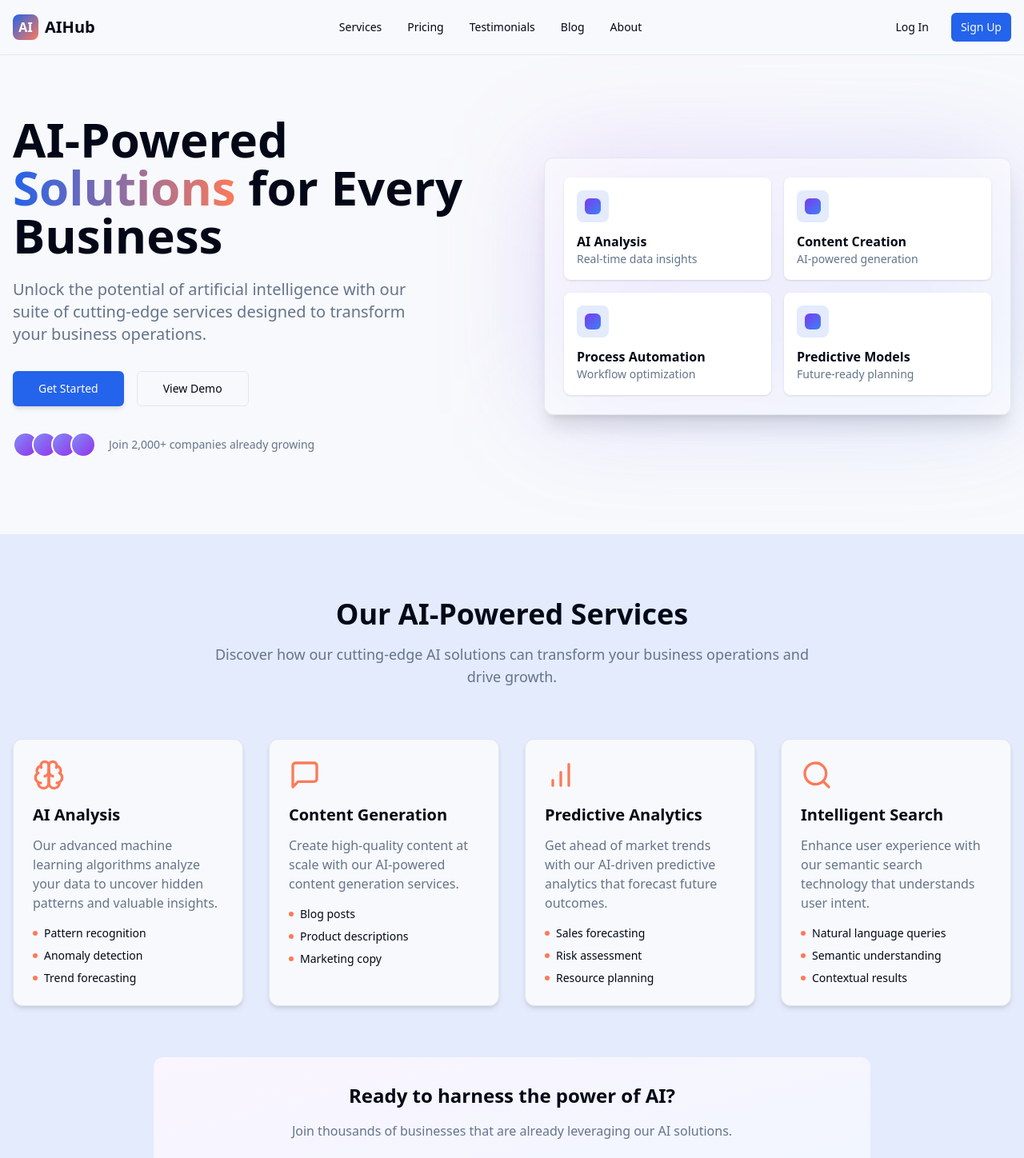
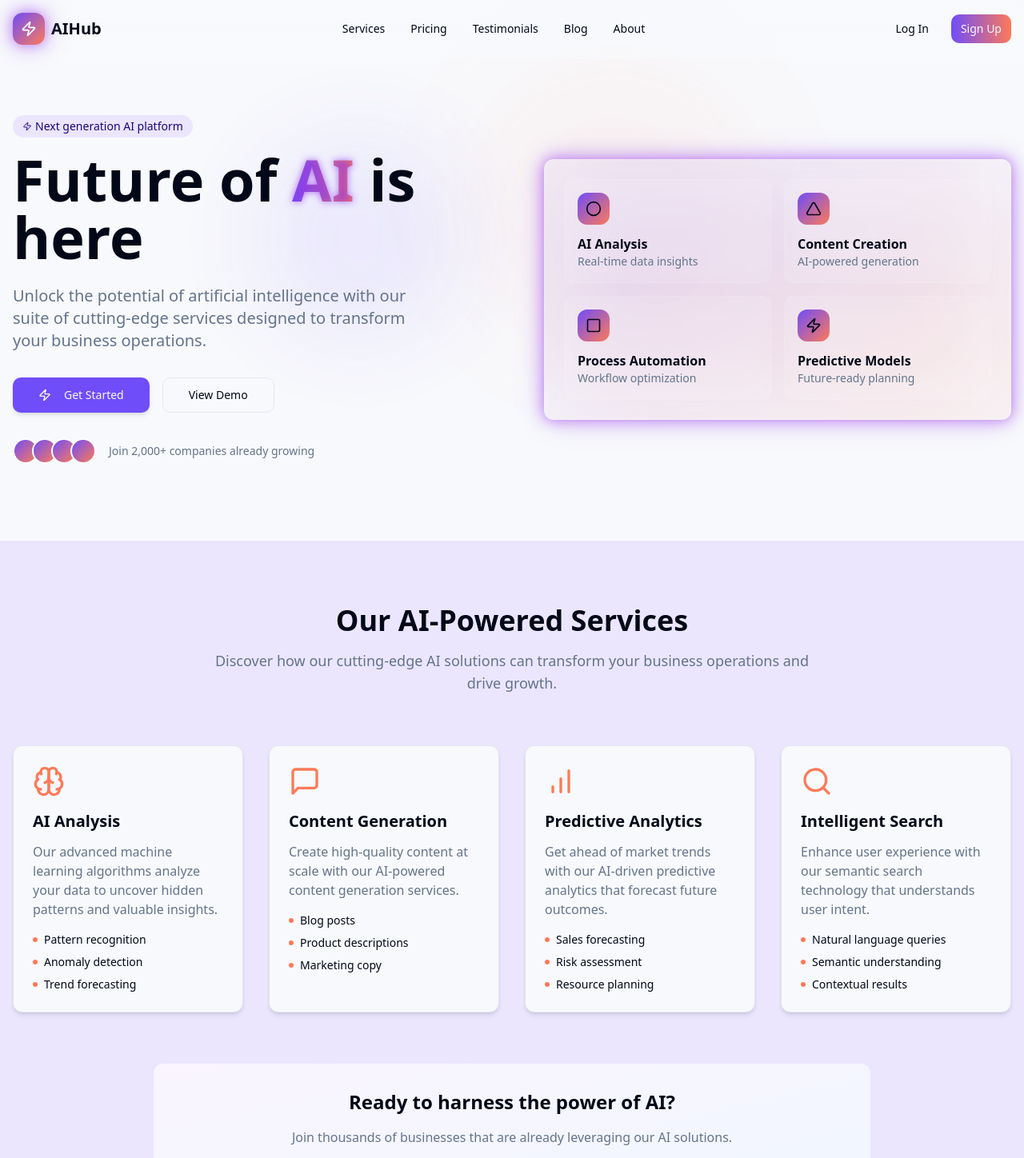
Before and after one commit to shubham3368s/ai-powered-web-hub, a React (Vite) app: page / in a window 1280 px wide. Shown: the top 1448 px of the page at 80% size. Built offline with nearby package versions, Linux system fonts and the light colour scheme.

Commit message:
Fix: Improve website design and button functionality
- Updated button styles and functionality.
- Enhanced overall website design for a more futuristic look.

```diff
--- a/src/components/Hero.tsx
+++ b/src/components/Hero.tsx
@@ -1,49 +1,61 @@
 
 import { Button } from "@/components/ui/button";
+import { Circle, Square, Triangle, Zap } from "lucide-react";
 
 const Hero = () => {
   return (
-    <section className="pt-28 pb-20 md:pt-36 md:pb-24 overflow-hidden">
+    <section className="pt-28 pb-20 md:pt-36 md:pb-24 overflow-hidden relative">
+      {/* Background animated shapes */}
+      <div className="absolute inset-0 -z-10 overflow-hidden">
+        <div className="absolute top-1/4 left-1/4 w-64 h-64 bg-primary/10 rounded-full blur-3xl animate-pulse"></div>
+        <div className="absolute bottom-1/3 right-1/4 w-96 h-96 bg-accent/10 rounded-full blur-3xl animate-pulse" style={{ animationDelay: "1s" }}></div>
+      </div>
+
       <div className="container mx-auto px-4">
         <div className="flex flex-col lg:flex-row items-center">
           <div className="w-full lg:w-1/2 mb-12 lg:mb-0">
-            <h1 className="text-4xl md:text-5xl lg:text-6xl font-extrabold leading-tight mb-6">
-              AI-Powered <span className="gradient-text">Solutions</span> for Every Business
+            <span className="inline-flex items-center px-3 py-1 rounded-full text-sm font-medium bg-secondary text-secondary-foreground mb-4">
+              <Zap className="mr-1 h-3 w-3" />
+              <span>Next generation AI platform</span>
+            </span>
+            <h1 className="text-5xl md:text-6xl lg:text-7xl font-extrabold leading-tight mb-6">
+              Future of <span className="gradient-text glow-text">AI</span> is here
             </h1>
             <p className="text-lg md:text-xl text-muted-foreground mb-8 max-w-lg">
               Unlock the potential of artificial intelligence with our suite of cutting-edge services designed to transform your business operations.
             </p>
             <div className="flex flex-col sm:flex-row space-y-4 sm:space-y-0 sm:space-x-4">
-              <Button size="lg" className="text-white shadow-md">
+              <Button size="lg" className="hover-glow shadow-md">
+                <Zap className="mr-2" />
                 Get Started
               </Button>
-              <Button variant="outline" size="lg">
+              <Button variant="outline" size="lg" className="hover-glow">
                 View Demo
               </Button>
             </div>
             <div className="mt-8 flex items-center text-sm text-muted-foreground">
               <div className="flex -space-x-2 mr-4">
                 {[1, 2, 3, 4].map((i) => (
-                  <div key={i} className="w-8 h-8 rounded-full bg-gradient-to-br from-indigo-400 to-purple-600 border-2 border-white" />
+                  <div key={i} className="w-8 h-8 rounded-full bg-gradient-to-br from-primary to-accent border-2 border-white dark:border-gray-900" />
                 ))}
               </div>
               <span>Join 2,000+ companies already growing</span>
             </div>
           </div>
           <div className="w-full lg:w-1/2 pl-0 lg:pl-10">
-            <div className="relative">
-              <div className="absolute inset-0 bg-gradient-to-br from-purple-500/20 to-blue-500/20 rounded-xl blur-3xl"></div>
-              <div className="relative bg-white/50 dark:bg-black/50 backdrop-blur-sm border rounded-xl shadow-xl p-6">
+            <div className="relative neon-border">
+              <div className="absolute inset-0 bg-gradient-to-br from-primary/20 to-accent/20 rounded-xl blur-3xl"></div>
+              <div className="relative glass-card p-6">
                 <div className="grid grid-cols-2 gap-4">
                   {[
-                    { title: "AI Analysis", desc: "Real-time data insights" },
-                    { title: "Content Creation", desc: "AI-powered generation" },
-                    { title: "Process Automation", desc: "Workflow optimization" },
-                    { title: "Predictive Models", desc: "Future-ready planning" }
+                    { title: "AI Analysis", desc: "Real-time data insights", icon: <Circle className="w-5 h-5" /> },
+                    { title: "Content Creation", desc: "AI-powered generation", icon: <Triangle className="w-5 h-5" /> },
+                    { title: "Process Automation", desc: "Workflow optimization", icon: <Square className="w-5 h-5" /> },
+                    { title: "Predictive Models", desc: "Future-ready planning", icon: <Zap className="w-5 h-5" /> }
                   ].map((feature, i) => (
-                    <div key={i} className="p-4 rounded-lg bg-white dark:bg-gray-800 shadow card-hover">
-                      <div className="w-10 h-10 rounded-lg bg-secondary flex items-center justify-center mb-3">
-                        <div className="w-5 h-5 rounded-md bg-gradient-to-br from-violet-600 to-blue-500"></div>
+                    <div key={i} className="p-4 rounded-lg bg-white/5 backdrop-blur-md border border-white/10 hover-glow">
+                      <div className="w-10 h-10 rounded-lg bg-gradient-to-br from-primary to-accent flex items-center justify-center mb-3">
+                        {feature.icon}
                       </div>
                       <h3 className="font-semibold">{feature.title}</h3>
                       <p className="text-sm text-muted-foreground">{feature.desc}</p>
--- a/src/components/Navbar.tsx
+++ b/src/components/Navbar.tsx
@@ -1,7 +1,7 @@
 
 import { useState } from 'react';
 import { Button } from "@/components/ui/button";
-import { Menu, X } from 'lucide-react';
+import { Menu, X, Zap } from 'lucide-react';
 import { Link } from 'react-router-dom';
 
 const Navbar = () => {
@@ -12,27 +12,27 @@ const Navbar = () => {
   };
 
   return (
-    <nav className="w-full py-4 bg-background/80 backdrop-blur-sm fixed top-0 z-50 border-b">
+    <nav className="w-full py-4 bg-background/70 backdrop-blur-md fixed top-0 z-50 border-b border-white/10">
       <div className="container mx-auto px-4">
         <div className="flex justify-between items-center">
           <Link to="/" className="flex items-center space-x-2">
-            <div className="w-8 h-8 rounded-lg bg-gradient-to-br from-primary to-accent flex items-center justify-center">
-              <span className="text-white font-bold">AI</span>
+            <div className="w-10 h-10 rounded-lg bg-gradient-to-br from-primary to-accent flex items-center justify-center neon-border">
+              <Zap className="text-white" size={20} />
             </div>
             <span className="text-xl font-bold">AIHub</span>
           </Link>
 
           <div className="hidden md:flex items-center space-x-8">
-            <Link to="/#features" className="text-sm font-medium hover:text-accent">Services</Link>
-            <Link to="/#pricing" className="text-sm font-medium hover:text-accent">Pricing</Link>
-            <Link to="/#testimonials" className="text-sm font-medium hover:text-accent">Testimonials</Link>
-            <Link to="/blog" className="text-sm font-medium hover:text-accent">Blog</Link>
-            <Link to="#" className="text-sm font-medium hover:text-accent">About</Link>
+            <Link to="/#features" className="text-sm font-medium hover:text-primary transition-colors">Services</Link>
+            <Link to="/#pricing" className="text-sm font-medium hover:text-primary transition-colors">Pricing</Link>
+            <Link to="/#testimonials" className="text-sm font-medium hover:text-primary transition-colors">Testimonials</Link>
+            <Link to="/blog" className="text-sm font-medium hover:text-primary transition-colors">Blog</Link>
+            <Link to="#" className="text-sm font-medium hover:text-primary transition-colors">About</Link>
           </div>
 
           <div className="hidden md:flex items-center space-x-4">
-            <Button variant="ghost" size="sm">Log In</Button>
-            <Button size="sm">Sign Up</Button>
+            <Button variant="ghost" size="sm" className="hover-glow">Log In</Button>
+            <Button size="sm" className="bg-gradient-to-r from-primary to-accent hover:shadow-lg hover:shadow-primary/30 transition-all">Sign Up</Button>
           </div>
 
           <div className="md:hidden">
@@ -43,16 +43,16 @@ const Navbar = () => {
         </div>
 
         {isMenuOpen && (
-          <div className="md:hidden pt-4 pb-3 border-t mt-2">
+          <div className="md:hidden pt-4 pb-3 border-t mt-2 border-white/10">
             <div className="flex flex-col space-y-3">
-              <Link to="/#features" className="px-2 py-1 text-sm font-medium hover:text-accent" onClick={toggleMenu}>Services</Link>
-              <Link to="/#pricing" className="px-2 py-1 text-sm font-medium hover:text-accent" onClick={toggleMenu}>Pricing</Link>
-              <Link to="/#testimonials" className="px-2 py-1 text-sm font-medium hover:text-accent" onClick={toggleMenu}>Testimonials</Link>
-              <Link to="/blog" className="px-2 py-1 text-sm font-medium hover:text-accent" onClick={toggleMenu}>Blog</Link>
-              <Link to="#" className="px-2 py-1 text-sm font-medium hover:text-accent" onClick={toggleMenu}>About</Link>
+              <Link to="/#features" className="px-2 py-1 text-sm font-medium hover:text-primary" onClick={toggleMenu}>Services</Link>
+              <Link to="/#pricing" className="px-2 py-1 text-sm font-medium hover:text-primary" onClick={toggleMenu}>Pricing</Link>
+              <Link to="/#testimonials" className="px-2 py-1 text-sm font-medium hover:text-primary" onClick={toggleMenu}>Testimonials</Link>
+              <Link to="/blog" className="px-2 py-1 text-sm font-medium hover:text-primary" onClick={toggleMenu}>Blog</Link>
+              <Link to="#" className="px-2 py-1 text-sm font-medium hover:text-primary" onClick={toggleMenu}>About</Link>
               <div className="flex space-x-2 pt-2">
                 <Button variant="outline" size="sm" className="flex-1">Log In</Button>
-                <Button size="sm" className="flex-1">Sign Up</Button>
+                <Button size="sm" className="flex-1 bg-gradient-to-r from-primary to-accent">Sign Up</Button>
               </div>
             </div>
           </div>
--- a/src/index.css
+++ b/src/index.css
@@ -5,7 +5,7 @@
 
 @layer base {
   :root {
-    --background: 222 47% 98%;
+    --background: 220 40% 98%;
     --foreground: 222.2 84% 4.9%;
 
     --card: 0 0% 100%;
@@ -14,11 +14,11 @@
     --popover: 0 0% 100%;
     --popover-foreground: 222.2 84% 4.9%;
 
-    --primary: 221 83% 53%;
+    --primary: 252 94% 64%;
     --primary-foreground: 210 40% 98%;
 
-    --secondary: 221 83% 94%;
-    --secondary-foreground: 222.2 47.4% 11.2%;
+    --secondary: 252 94% 95%;
+    --secondary-foreground: 252 94% 25%;
 
     --muted: 210 40% 96.1%;
     --muted-foreground: 215.4 16.3% 46.9%;
@@ -31,9 +31,9 @@
 
     --border: 214.3 31.8% 91.4%;
     --input: 214.3 31.8% 91.4%;
-    --ring: 221 83% 53%;
+    --ring: 252 94% 64%;
 
-    --radius: 0.5rem;
+    --radius: 0.75rem;
 
     --sidebar-background: 0 0% 98%;
     --sidebar-foreground: 240 5.3% 26.1%;
@@ -46,7 +46,7 @@
   }
 
   .dark {
-    --background: 222.2 47% 10%;
+    --background: 222.2 47% 7%;
     --foreground: 210 40% 98%;
 
     --card: 222.2 47% 10%;
@@ -55,16 +55,16 @@
     --popover: 222.2 47% 10%;
     --popover-foreground: 210 40% 98%;
 
-    --primary: 221 83% 60%;
+    --primary: 252 94% 64%;
     --primary-foreground: 222.2 47.4% 11.2%;
 
-    --secondary: 217.2 32.6% 17.5%;
+    --secondary: 252 94% 20%;
     --secondary-foreground: 210 40% 98%;
 
     --muted: 217.2 32.6% 17.5%;
     --muted-foreground: 215 20.2% 65.1%;
 
-    --accent: 12 97% 67%;
+    --accent: 335 78% 60%;
     --accent-foreground: 210 40% 98%;
 
     --destructive: 0 62.8% 30.6%;
@@ -72,7 +72,7 @@
 
     --border: 217.2 32.6% 17.5%;
     --input: 217.2 32.6% 17.5%;
-    --ring: 221 83% 60%;
+    --ring: 252 94% 64%;
     --sidebar-background: 240 5.9% 10%;
     --sidebar-foreground: 240 4.8% 95.9%;
     --sidebar-primary: 224.3 76.3% 48%;
@@ -146,4 +146,30 @@
   .blog-content code {
     @apply bg-secondary px-1 py-0.5 rounded text-sm;
   }
+
+  /* Futuristic components */
+  .glass-card {
+    @apply bg-white/10 backdrop-blur-lg border border-white/20 rounded-xl shadow-lg;
+  }
+
+  .neon-border {
+    @apply relative rounded-xl overflow-hidden;
+    box-shadow: 0 0 15px rgba(147, 51, 234, 0.5), 0 0 30px rgba(147, 51, 234, 0.3), 0 0 45px rgba(147, 51, 234, 0.1);
+  }
+
+  .gradient-bg {
+    @apply bg-gradient-to-br from-primary/20 to-accent/20 backdrop-blur-sm;
+  }
+
+  .hover-glow {
+    @apply transition-all duration-300;
+  }
+
+  .hover-glow:hover {
+    box-shadow: 0 0 15px rgba(147, 51, 234, 0.5), 0 0 30px rgba(147, 51, 234, 0.3);
+  }
+
+  .glow-text {
+    text-shadow: 0 0 10px rgba(147, 51, 234, 0.7);
+  }
 }
```
Also changed, not shown: src/components/Pricing.tsx (+7 -0 lines), src/components/blog/BlogList.tsx (+9 -7 lines).
